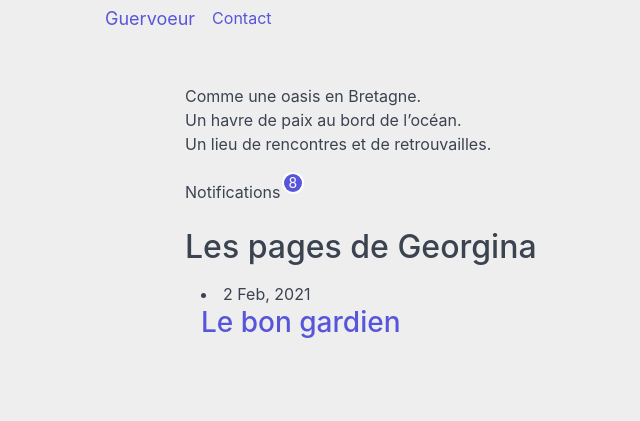
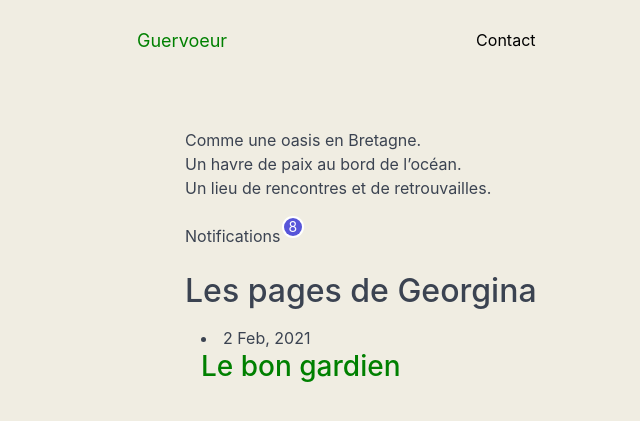
Before and after one commit to violaine-web/guervoeur, a Jekyll site: the page built from index.markdown, in a window 1280 px wide. Shown: the top 421 px of the page, without its empty margins (35-675 px from the left). Built offline with Jekyll 4.4.1, drawn with Linux system fonts in a browser that asks for light colours.

Commit message:
fait des essais

```diff
--- a/_sass/guervoeur.scss
+++ b/_sass/guervoeur.scss
@@ -1,9 +1,28 @@
 body {
     margin: auto;
     width: 1000px;
-    background: #eee;
+    background: #f0ede2;
 }
+body a {
+    color: green;
+  }
+body a:visited {
+    color: green;
+  }
+body a:hover {
+    color: black;
+  }
+
 .container {
     padding: 2em;
     margin: 1em 3em;
 }
+.btn.btn-link {
+    color: black;
+    padding-left: 15em;
+}
+
+.navbar {
+    padding-left: 2em;
+    height: 5em;
+}
```
